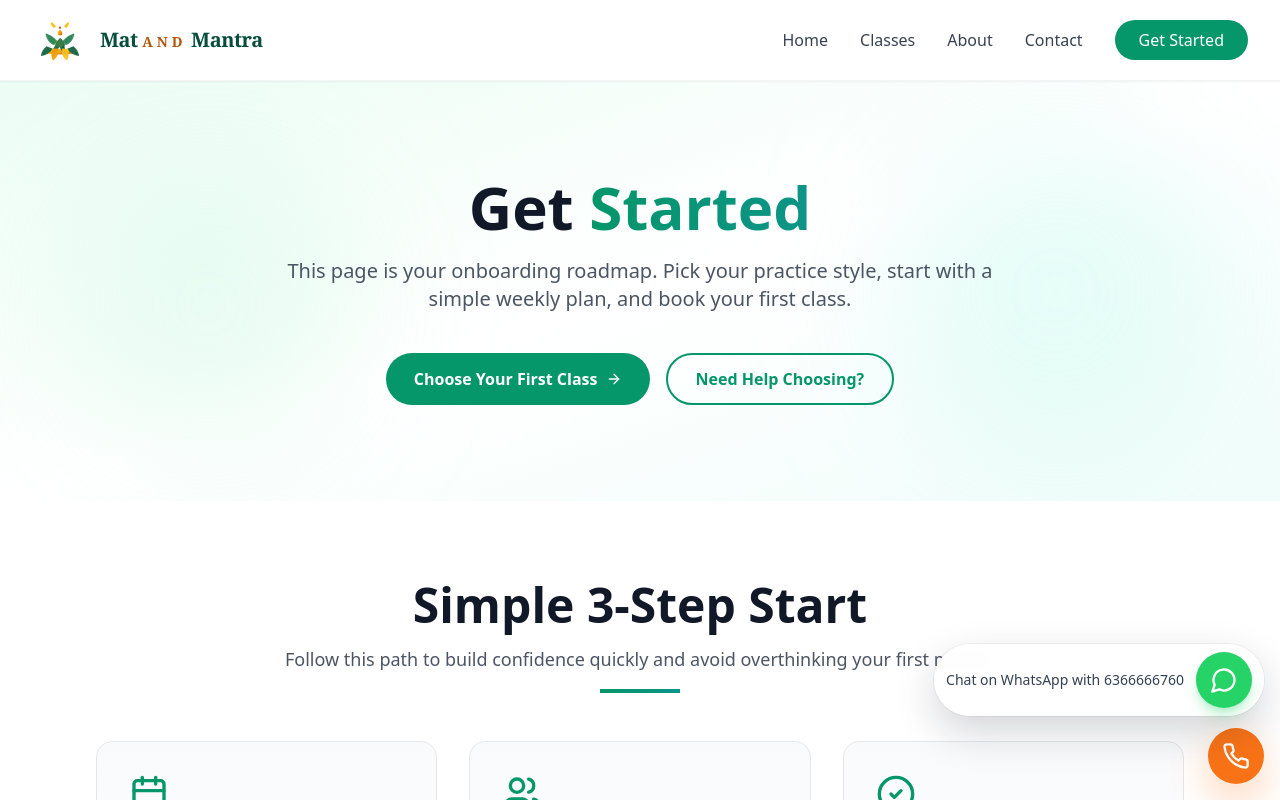
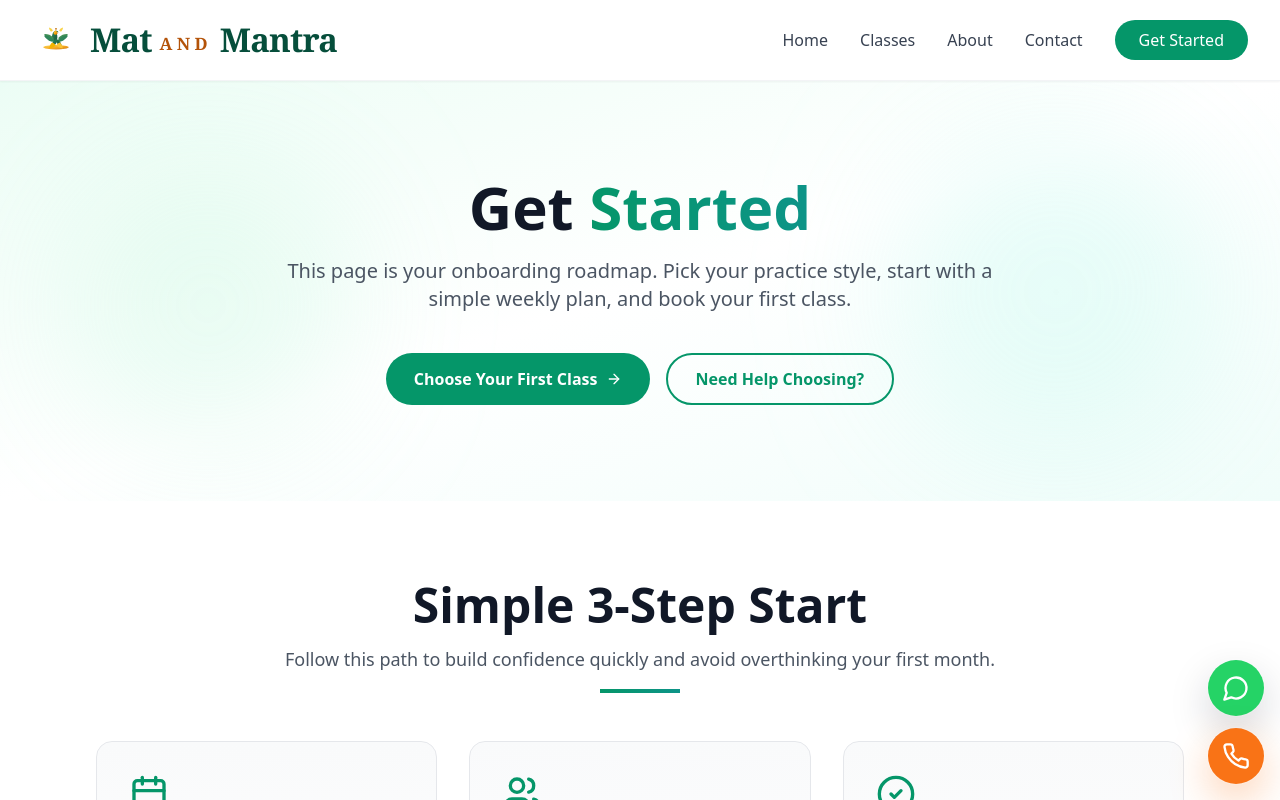
Before and after one commit to techadomobi/yoga, a React (Vite) app: page /get-started in a window 1280 px wide. Shown: the top 800 px of the page. Built offline with nearby package versions, Linux system fonts and the light colour scheme.

Commit message:
logo updated

```diff
--- a/src/components/BrandLogo.tsx
+++ b/src/components/BrandLogo.tsx
@@ -12,48 +12,48 @@ export default function BrandLogo({ variant = 'inline', className = '' }: BrandL
   const greenGradientId = `${instanceId}-brand-green`;
 
   return (
-    <div className={`flex ${isStacked ? 'flex-col items-center' : 'items-center'} gap-3 ${className}`}>
+    <div className={`flex ${isStacked ? 'flex-col items-center gap-2' : 'items-center gap-2.5'} ${className}`}>
       <svg
-        viewBox="0 0 240 180"
-        className={isStacked ? 'w-24 h-24' : 'w-14 h-14 shrink-0'}
+        viewBox="0 0 220 150"
+        className={isStacked ? 'w-24 h-24' : 'w-12 h-12 shrink-0'}
         role="img"
         aria-label="Mat and Mantra logo"
       >
         <defs>
           <linearGradient id={goldGradientId} x1="0%" y1="0%" x2="100%" y2="100%">
-            <stop offset="0%" stopColor="#fbbf24" />
-            <stop offset="55%" stopColor="#f59e0b" />
-            <stop offset="100%" stopColor="#b45309" />
+            <stop offset="0%" stopColor="#f8d34a" />
+            <stop offset="58%" stopColor="#f59e0b" />
+            <stop offset="100%" stopColor="#c26d09" />
           </linearGradient>
           <linearGradient id={greenGradientId} x1="0%" y1="0%" x2="100%" y2="100%">
             <stop offset="0%" stopColor="#2f855a" />
-            <stop offset="100%" stopColor="#14532d" />
+            <stop offset="100%" stopColor="#0f4d35" />
           </linearGradient>
         </defs>
-        <g transform="translate(120 84)">
-          <ellipse cx="0" cy="56" rx="66" ry="12" fill={`url(#${goldGradientId})`} opacity="0.95" />
-          <path d="M-9 14 C-25 35 -36 52 -34 72 C-17 62 -8 48 -2 31 C2 46 10 62 27 72 C29 52 17 35 1 14 Z" fill={`url(#${greenGradientId})`} />
-          <path d="M-12 34 C-34 22 -48 8 -54 -15 C-31 -9 -16 2 -4 19 Z" fill="#6aa84f" />
-          <path d="M12 34 C34 22 48 8 54 -15 C31 -9 16 2 4 19 Z" fill="#4f9d69" />
-          <path d="M-28 27 C-48 17 -59 0 -62 -22 C-39 -17 -26 -6 -16 12 Z" fill="#2f855a" opacity="0.92" />
-          <path d="M28 27 C48 17 59 0 62 -22 C39 -17 26 -6 16 12 Z" fill="#2f855a" opacity="0.92" />
-          <path d="M-1 -2 C-16 12 -22 31 -15 49 C-4 40 1 27 0 10 C1 27 6 40 17 49 C24 31 18 12 3 -2 Z" fill={`url(#${greenGradientId})`} />
-          <circle cx="0" cy="22" r="16" fill="#3c7d47" />
-          <path d="M-58 33 C-72 45 -80 58 -82 75 C-60 73 -43 61 -31 44 Z" fill="#1f6b49" />
-          <path d="M58 33 C72 45 80 58 82 75 C60 73 43 61 31 44 Z" fill="#1f6b49" />
-          <path d="M-34 43 C-39 62 -38 79 -30 94 C-11 80 -5 62 -9 42 Z" fill="#f59e0b" opacity="0.95" />
-          <path d="M34 43 C39 62 38 79 30 94 C11 80 5 62 9 42 Z" fill="#fbbf24" opacity="0.95" />
-          <path d="M0 -39 C8 -33 11 -24 9 -17 C3 -13 -3 -13 -9 -17 C-11 -24 -8 -33 0 -39 Z" fill={`url(#${goldGradientId})`} />
-          <circle cx="0" cy="-47" r="5" fill="#b45309" />
-          <path d="M-28 -47 C-35 -52 -40 -62 -39 -71 C-29 -67 -21 -59 -17 -50 Z" fill="#fbbf24" />
-          <path d="M28 -47 C35 -52 40 -62 39 -71 C29 -67 21 -59 17 -50 Z" fill="#fbbf24" />
+        <g transform="translate(110 68)">
+          <ellipse cx="0" cy="40" rx="58" ry="10" fill={`url(#${goldGradientId})`} opacity="0.92" />
+          <path d="M0 -28 C6 -19 8 -7 5 4 C2 12 -2 17 -6 20 C-10 17 -14 12 -17 4 C-20 -7 -18 -19 -12 -28 C-8 -33 -4 -35 0 -35 C4 -35 8 -33 12 -28 Z" fill={`url(#${greenGradientId})`} />
+          <path d="M-12 -4 C-25 -16 -39 -21 -54 -20 C-49 -8 -40 2 -28 9 C-21 13 -15 14 -10 13 Z" fill="#3f8f55" />
+          <path d="M12 -4 C25 -16 39 -21 54 -20 C49 -8 40 2 28 9 C21 13 15 14 10 13 Z" fill="#3f8f55" />
+          <path d="M-22 14 C-36 9 -47 0 -55 -13 C-40 -14 -28 -9 -18 0 C-13 5 -10 10 -8 14 Z" fill="#2f855a" />
+          <path d="M22 14 C36 9 47 0 55 -13 C40 -14 28 -9 18 0 C13 5 10 10 8 14 Z" fill="#2f855a" />
+          <path d="M-3 5 C-14 13 -21 25 -22 39 C-9 35 -1 27 3 17 C6 26 14 34 27 39 C26 25 19 13 8 5 Z" fill={`url(#${greenGradientId})`} />
+          <path d="M-18 19 C-26 27 -30 35 -31 46 C-18 44 -8 39 -2 31 C-5 25 -11 21 -18 19 Z" fill="#f4b400" />
+          <path d="M18 19 C26 27 30 35 31 46 C18 44 8 39 2 31 C5 25 11 21 18 19 Z" fill="#f8c433" />
+          <path d="M-2 -38 C4 -34 7 -28 7 -22 C4 -18 1 -17 -2 -17 C-5 -17 -8 -18 -11 -22 C-11 -28 -8 -34 -2 -38 Z" fill={`url(#${goldGradientId})`} />
+          <circle cx="0" cy="-44" r="4.2" fill="#c26d09" />
+          <path d="M-23 -31 C-28 -36 -32 -43 -32 -50 C-24 -48 -18 -43 -14 -36 Z" fill="#f8d34a" />
+          <path d="M23 -31 C28 -36 32 -43 32 -50 C24 -48 18 -43 14 -36 Z" fill="#f8d34a" />
         </g>
       </svg>
 
       <div className={isStacked ? 'text-center leading-none' : 'leading-none'}>
-        <div className={`${isStacked ? 'text-4xl' : 'text-xl'} font-semibold tracking-tight`} style={{ fontFamily: 'Georgia, "Times New Roman", serif' }}>
+        <div
+          className={`${isStacked ? 'text-4xl' : 'text-[2.05rem]'} font-semibold tracking-tight whitespace-nowrap`}
+          style={{ fontFamily: 'Georgia, "Times New Roman", serif' }}
+        >
           <span className="text-emerald-900">Mat</span>{' '}
-          <span className="text-amber-700 text-sm align-middle tracking-[0.28em] uppercase">and</span>{' '}
+          <span className="text-amber-700 text-[0.52em] align-middle tracking-[0.26em] uppercase">and</span>{' '}
           <span className="text-emerald-900">Mantra</span>
         </div>
       </div>
--- a/src/components/FloatingContactButtons.tsx
+++ b/src/components/FloatingContactButtons.tsx
@@ -11,14 +11,9 @@ export default function FloatingContactButtons() {
         rel="noreferrer"
         aria-label="Chat on WhatsApp with 6366666760"
         title="Chat on WhatsApp with 6366666760"
-        className="group flex items-center gap-3 rounded-full bg-white/95 px-3 py-2 shadow-[0_16px_40px_rgba(15,23,42,0.18)] ring-1 ring-black/5 backdrop-blur hover:-translate-y-0.5 transition-transform"
+        className="flex h-14 w-14 items-center justify-center rounded-full bg-[#25D366] text-white shadow-[0_16px_40px_rgba(15,23,42,0.18)] ring-1 ring-white/15 hover:-translate-y-0.5 transition-transform"
       >
-        <span className="hidden sm:inline text-sm font-medium text-slate-700 whitespace-nowrap">
-          Chat on WhatsApp with 6366666760
-        </span>
-        <span className="flex h-14 w-14 items-center justify-center rounded-full bg-[#25D366] text-white shadow-lg shadow-[#25D366]/30 transition-transform group-hover:scale-105">
-          <MessageCircle className="h-7 w-7" />
-        </span>
+        <MessageCircle className="h-7 w-7" />
       </a>
 
       <a
```
